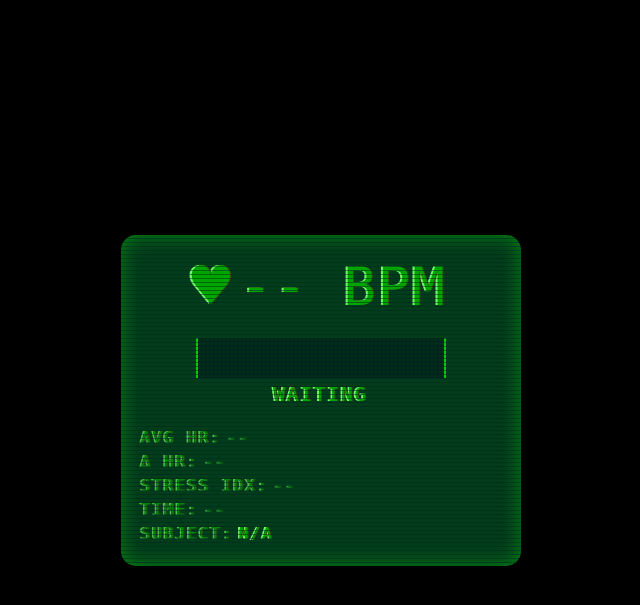
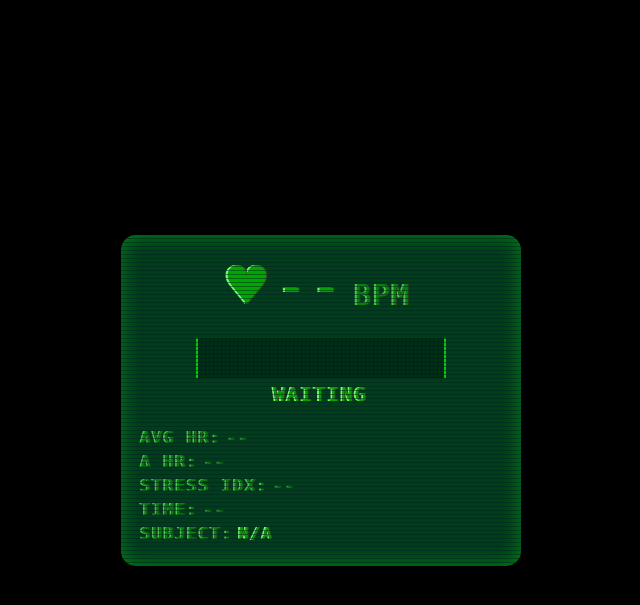
Before and after one commit to NinNonNan/biometric, a Flask app: page / in a window 1280 px wide. Shown: the top 605 px of the page, without its empty margins (319-959 px from the left). Run offline with Flask 3, Linux system fonts and the light colour scheme; data that the repository does not hold is empty.

Commit message:
Correct css

```diff
--- a/static/script.js
+++ b/static/script.js
@@ -29,7 +29,8 @@ function fetchData() {
     fetch('/data')
         .then(response => response.json())
         .then(data => {
-            document.getElementById('hr').innerText = data.hr + ' BPM';
+            // Suddivide il valore e l'unità in span separati per un controllo preciso dello stile e della spaziatura
+            document.getElementById('hr').innerHTML = `<span class="hr-value">${data.hr}</span><span class="hr-unit">BPM</span>`;
 
             const stateEl = document.getElementById('state');
             stateEl.innerText = data.state;
--- a/static/style.css
+++ b/static/style.css
@@ -91,6 +91,17 @@ body {
     font-size:54px;
     margin-bottom:20px;
 }
+/* Contenitore per valore HR e unità, per gestire la spaziatura interna */
+#hr {
+    display: flex;
+    align-items: baseline; /* Allinea il numero grande e il testo piccolo alla base */
+    gap: 10px; /* Crea uno spazio di 10px tra il numero e "BPM", uguale al margine del cuore */
+}
+.hr-unit {
+    font-size: 28px; /* Rende l'unità "BPM" più piccola e leggibile */
+    opacity: 0.7;
+    /* La spaziatura è ora gestita dal 'gap' del contenitore #hr */
+}
 .state {
     text-align:center;
     font-size:1.2em;
```
